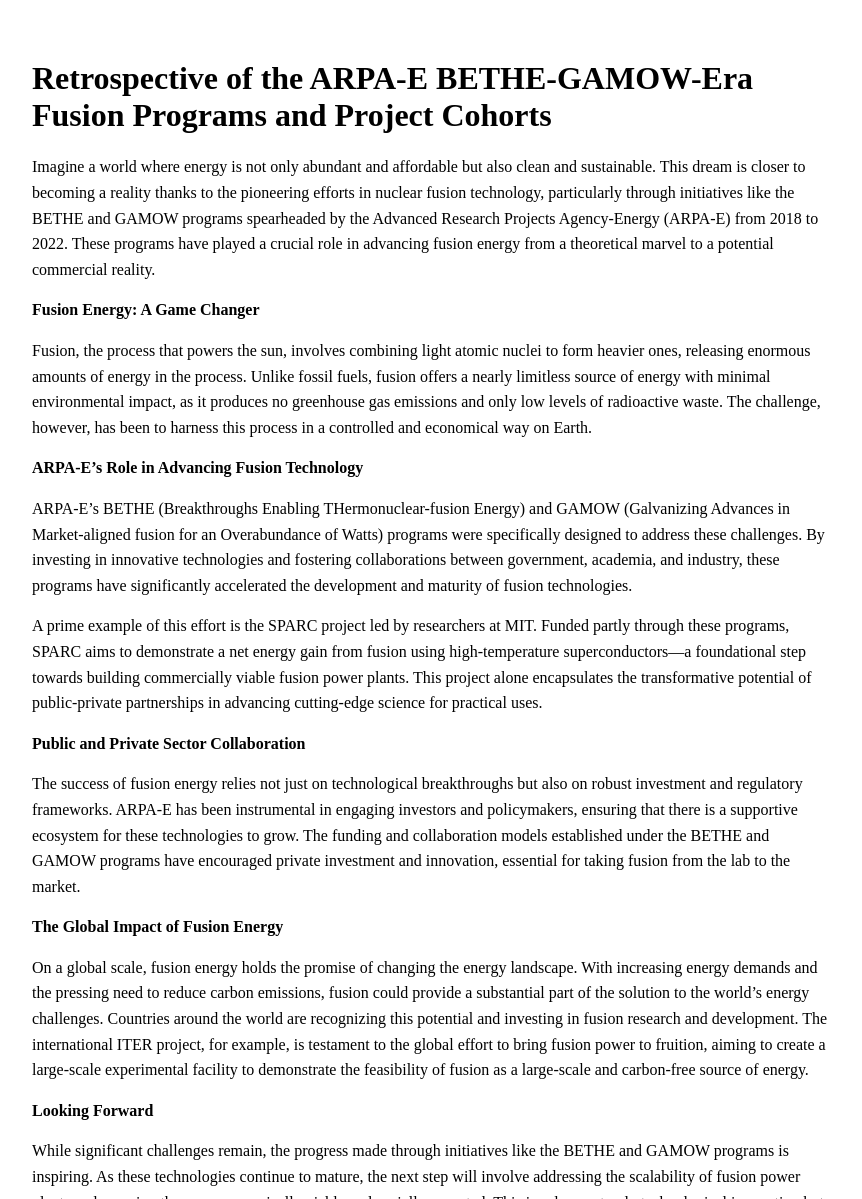
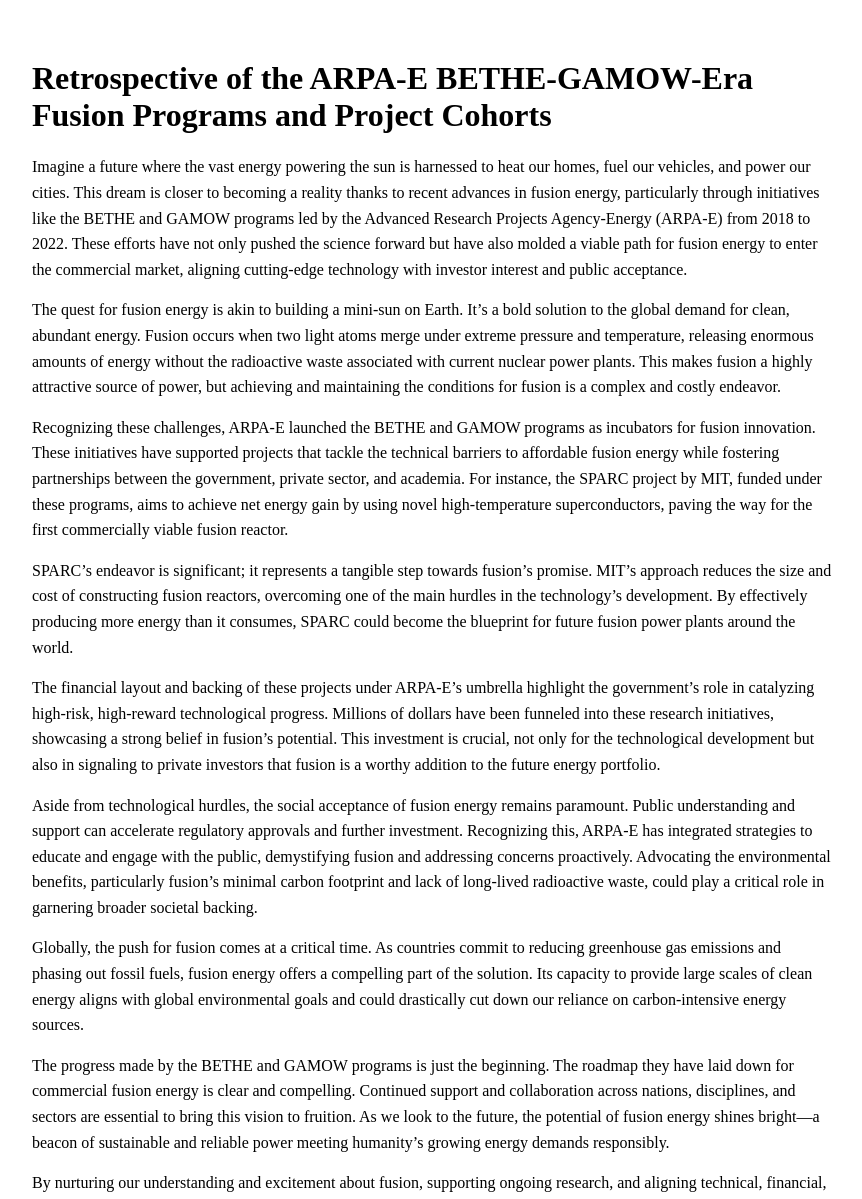
Before and after one commit to hyperpoint/hyperpoint.github.io, a Jekyll site: the page built from _posts/2025-05-01-75c0f7c4e84920ce2da07b1ce2cb2376-retrospective-of-the-arpa-e-bethe-gamow-era-fusion-programs-and-project-cohorts.md, in a window 1280 px wide and 1400 px high. Shown: the part 201-1400 px from the top of the window, without its empty margins (208-1070 px from the left). Built offline with Jekyll 4.4.1, drawn with Linux system fonts in a browser that asks for light colours; some of the changed text lies outside the part shown.

Commit message:
Update blog post: Retrospective of the ARPA-E BETHE-GAMOW-Era Fusion Programs and Project Cohorts

```diff
--- a/_posts/2025-05-01-75c0f7c4e84920ce2da07b1ce2cb2376-retrospective-of-the-arpa-e-bethe-gamow-era-fusion-programs-and-project-cohorts.md
+++ b/_posts/2025-05-01-75c0f7c4e84920ce2da07b1ce2cb2376-retrospective-of-the-arpa-e-bethe-gamow-era-fusion-programs-and-project-cohorts.md
@@ -13,32 +13,20 @@ citation: "arXiv: Retrospective of the ARPA-E BETHE-GAMOW-Era Fusion Programs an
   Cohorts"
 ---
 
-Imagine a world where energy is not only abundant and affordable but also clean and sustainable. This dream is closer to becoming a reality thanks to the pioneering efforts in nuclear fusion technology, particularly through initiatives like the BETHE and GAMOW programs spearheaded by the Advanced Research Projects Agency-Energy (ARPA-E) from 2018 to 2022. These programs have played a crucial role in advancing fusion energy from a theoretical marvel to a potential commercial reality.
+Imagine a future where the vast energy powering the sun is harnessed to heat our homes, fuel our vehicles, and power our cities. This dream is closer to becoming a reality thanks to recent advances in fusion energy, particularly through initiatives like the BETHE and GAMOW programs led by the Advanced Research Projects Agency-Energy (ARPA-E) from 2018 to 2022. These efforts have not only pushed the science forward but have also molded a viable path for fusion energy to enter the commercial market, aligning cutting-edge technology with investor interest and public acceptance.
 
-**Fusion Energy: A Game Changer**
+The quest for fusion energy is akin to building a mini-sun on Earth. It's a bold solution to the global demand for clean, abundant energy. Fusion occurs when two light atoms merge under extreme pressure and temperature, releasing enormous amounts of energy without the radioactive waste associated with current nuclear power plants. This makes fusion a highly attractive source of power, but achieving and maintaining the conditions for fusion is a complex and costly endeavor.
 
-Fusion, the process that powers the sun, involves combining light atomic nuclei to form heavier ones, releasing enormous amounts of energy in the process. Unlike fossil fuels, fusion offers a nearly limitless source of energy with minimal environmental impact, as it produces no greenhouse gas emissions and only low levels of radioactive waste. The challenge, however, has been to harness this process in a controlled and economical way on Earth.
+Recognizing these challenges, ARPA-E launched the BETHE and GAMOW programs as incubators for fusion innovation. These initiatives have supported projects that tackle the technical barriers to affordable fusion energy while fostering partnerships between the government, private sector, and academia. For instance, the SPARC project by MIT, funded under these programs, aims to achieve net energy gain by using novel high-temperature superconductors, paving the way for the first commercially viable fusion reactor.
 
-**ARPA-E's Role in Advancing Fusion Technology**
+SPARC's endeavor is significant; it represents a tangible step towards fusion's promise. MIT's approach reduces the size and cost of constructing fusion reactors, overcoming one of the main hurdles in the technology’s development. By effectively producing more energy than it consumes, SPARC could become the blueprint for future fusion power plants around the world.
 
-ARPA-E's BETHE (Breakthroughs Enabling THermonuclear-fusion Energy) and GAMOW (Galvanizing Advances in Market-aligned fusion for an Overabundance of Watts) programs were specifically designed to address these challenges. By investing in innovative technologies and fostering collaborations between government, academia, and industry, these programs have significantly accelerated the development and maturity of fusion technologies.
+The financial layout and backing of these projects under ARPA-E’s umbrella highlight the government’s role in catalyzing high-risk, high-reward technological progress. Millions of dollars have been funneled into these research initiatives, showcasing a strong belief in fusion’s potential. This investment is crucial, not only for the technological development but also in signaling to private investors that fusion is a worthy addition to the future energy portfolio.
 
-A prime example of this effort is the SPARC project led by researchers at MIT. Funded partly through these programs, SPARC aims to demonstrate a net energy gain from fusion using high-temperature superconductors—a foundational step towards building commercially viable fusion power plants. This project alone encapsulates the transformative potential of public-private partnerships in advancing cutting-edge science for practical uses.
+Aside from technological hurdles, the social acceptance of fusion energy remains paramount. Public understanding and support can accelerate regulatory approvals and further investment. Recognizing this, ARPA-E has integrated strategies to educate and engage with the public, demystifying fusion and addressing concerns proactively. Advocating the environmental benefits, particularly fusion’s minimal carbon footprint and lack of long-lived radioactive waste, could play a critical role in garnering broader societal backing.
 
-**Public and Private Sector Collaboration**
+Globally, the push for fusion comes at a critical time. As countries commit to reducing greenhouse gas emissions and phasing out fossil fuels, fusion energy offers a compelling part of the solution. Its capacity to provide large scales of clean energy aligns with global environmental goals and could drastically cut down our reliance on carbon-intensive energy sources.
 
-The success of fusion energy relies not just on technological breakthroughs but also on robust investment and regulatory frameworks. ARPA-E has been instrumental in engaging investors and policymakers, ensuring that there is a supportive ecosystem for these technologies to grow. The funding and collaboration models established under the BETHE and GAMOW programs have encouraged private investment and innovation, essential for taking fusion from the lab to the market.
+The progress made by the BETHE and GAMOW programs is just the beginning. The roadmap they have laid down for commercial fusion energy is clear and compelling. Continued support and collaboration across nations, disciplines, and sectors are essential to bring this vision to fruition. As we look to the future, the potential of fusion energy shines bright—a beacon of sustainable and reliable power meeting humanity’s growing energy demands responsibly.
 
-**The Global Impact of Fusion Energy**
-
-On a global scale, fusion energy holds the promise of changing the energy landscape. With increasing energy demands and the pressing need to reduce carbon emissions, fusion could provide a substantial part of the solution to the world's energy challenges. Countries around the world are recognizing this potential and investing in fusion research and development. The international ITER project, for example, is testament to the global effort to bring fusion power to fruition, aiming to create a large-scale experimental facility to demonstrate the feasibility of fusion as a large-scale and carbon-free source of energy.
-
-**Looking Forward**
-
-While significant challenges remain, the progress made through initiatives like the BETHE and GAMOW programs is inspiring. As these technologies continue to mature, the next step will involve addressing the scalability of fusion power plants and ensuring they are economically viable and socially accepted. This involves not only technological innovation but also building public trust and creating regulatory environments that can support this new form of energy.
-
-**Conclusion: The Promise of Fusion Energy**
-
-Thanks to the efforts of ARPA-E and its collaborators, the future of fusion energy looks brighter than ever. As we continue to innovate and build on the groundwork laid by these foundational programs, we edge closer to turning the dream of clean, sustainable, and abundant energy into reality. With continued support and investment, fusion energy technology could well become one of the most transformative technological developments of this century, offering a new paradigm in our approach to energy production and consumption.
-
-By tapping into the power of atoms, we are on the brink of unlocking limitless opportunities that could redefine how we power our world, ultimately leading to a cleaner, safer, and more prosperous future for all. The journey of fusion energy, from scientific curiosity to a cornerstone of our energy system, continues to unfold, and its success story is one we can all look forward to being part of.
+By nurturing our understanding and excitement about fusion, supporting ongoing research, and aligning technical, financial, and societal elements, we move closer to a world powered, at least in part, by the stars. The journey of fusion energy from a scientific marvel to a mainstay in our energy system is undoubtedly complex, but as each piece falls into place, the dream of lighting up the world with stars of our own making becomes all the more attainable.
```
Also changed, not shown: other parts of _posts/2025-05-01-75c0f7c4e84920ce2da07b1ce2cb2376-retrospective-of-the-arpa-e-bethe-gamow-era-fusion-programs-and-project-cohorts.md (+1 -1 lines).
